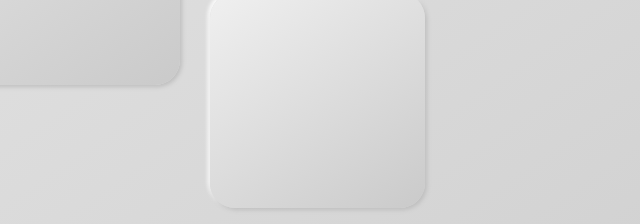
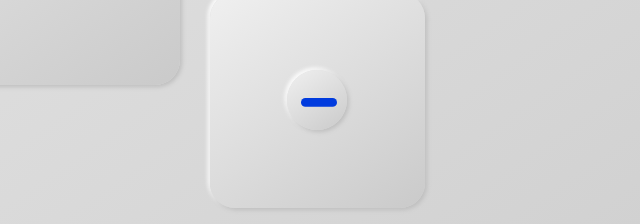
Before and after one commit to JnsJensen/lecture-timer, an Electron app: page index.html in a window 1200 px wide. Shown: the part 576-800 px from the top of the page, 528-1168 px from the left. Drawn offline with Linux system fonts and the light colour scheme.

Commit message:
feat(ui): clip path testing

```diff
--- a/index.html
+++ b/index.html
@@ -88,23 +88,11 @@
           </div>
         </div>
         <div class="light_neumorph_out card s1x1">
-
+          <button id="btn_break" class="light_neumorph_out round">
+            <i class="tri"></i>
+          </button>
         </div>
       </div>
-      <!-- <h1 id="lecture"></h1>
-      <div id="status_container">
-        <div id="status_icon"></div>
-        <span id="lecture_status">Lecture in Progress</span>
-      </div> -->
-
-      </br>
-
-      </br>
-
-      </br>
-
-      </br>
-      </br>
 
       </br>
       <span>No break runtime: </span>
--- a/main.js
+++ b/main.js
@@ -5,8 +5,8 @@ const path = require('path')
 function createWindow () {
   // Create the browser window.
   const mainWindow = new BrowserWindow({
-    width: 800,
-    height: 670,
+    width: 1200,
+    height: 1000,
     webPreferences: {
       preload: path.join(__dirname, 'preload.js')
     },
--- a/styles.css
+++ b/styles.css
@@ -278,3 +278,13 @@ input::-webkit-inner-spin-button {
 .title-text {
     font-weight: bold;
 }
+
+.tri {
+    width: 40px;
+    height: 40px;
+    border-radius: 40%;
+    background: #003BDE;
+    /* -webkit-clip-path: polygon(86.6% 50%, 0 0, 0 100%); */
+    /* clip-path: polygon(86.6% 50%, 0 0, 0 100%); */
+    clip-path: inset(45% 0% 33% 10% round 10px)
+}
```
